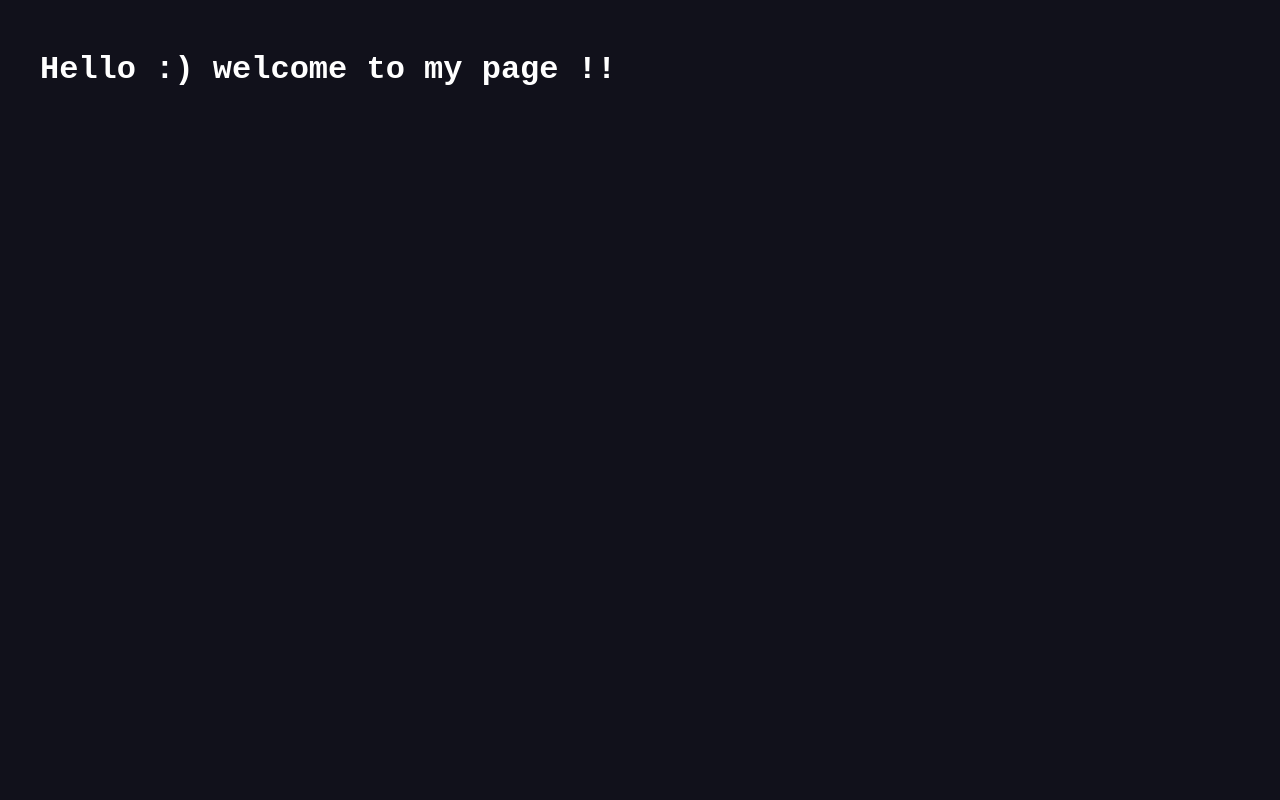
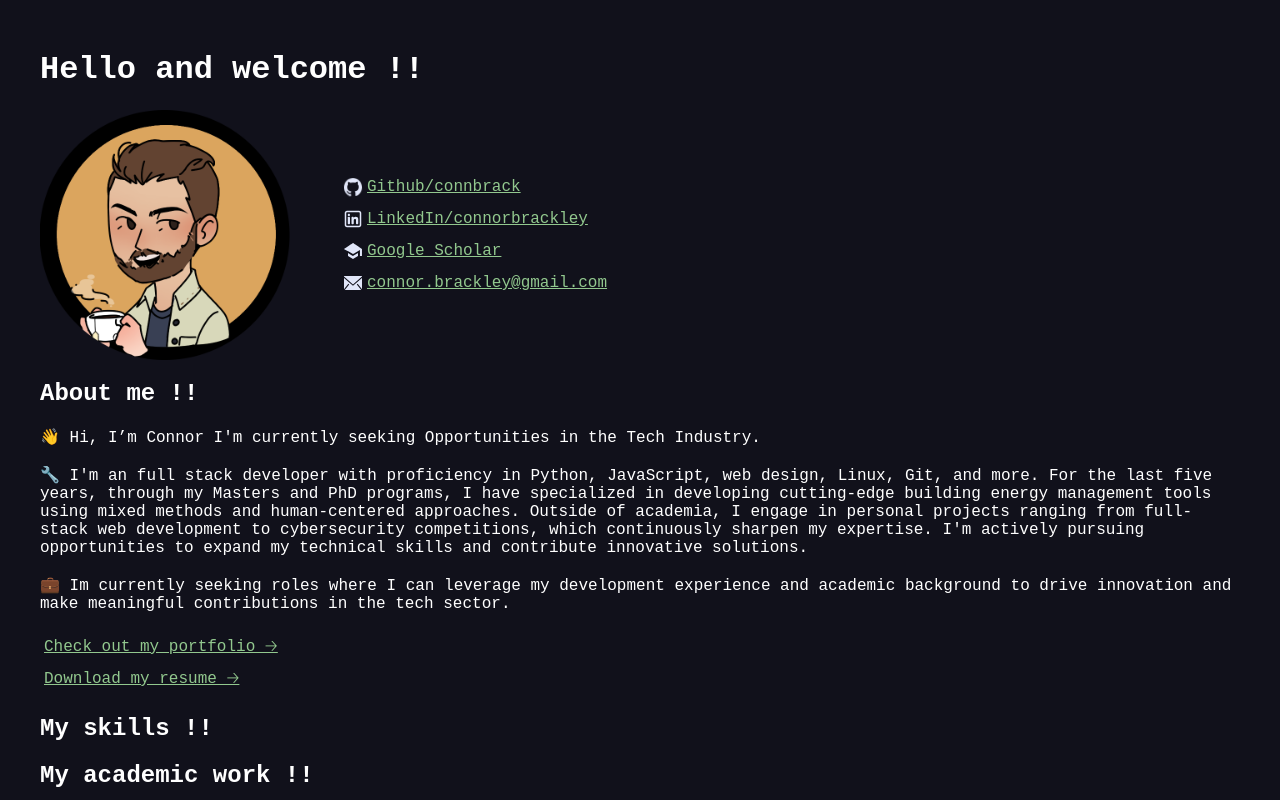
Before and after one commit to connbrack/my-super-cool-website, a React (Create React App) app: page / in a window 1280 px wide. Shown: the top 800 px of the page. Built offline with nearby package versions, Linux system fonts and the light colour scheme.

Commit message:
revert back to hello and welcome

```diff
--- a/src/css/startup.css
+++ b/src/css/startup.css
@@ -10,10 +10,10 @@
     width: 0;
   }
   20% {
-    width: 8ch;
+    width: 5ch;
   }
   70% {
-    width: 8ch;
+    width: 5ch;
   }
   100% {
     width: 100%;
--- a/src/pages/Home.js
+++ b/src/pages/Home.js
@@ -21,7 +21,7 @@ export default function Home() {
   return (
     <div>
       <div>
-        <h1 className="typewriter">Hello :) welcome to my page !!</h1>
+        <h1 className="typewriter">Hello and welcome !!</h1>
       </div>
 
       <div className={`fade-in-section ${showContent ? 'is-visible' : ''}`}>
```
